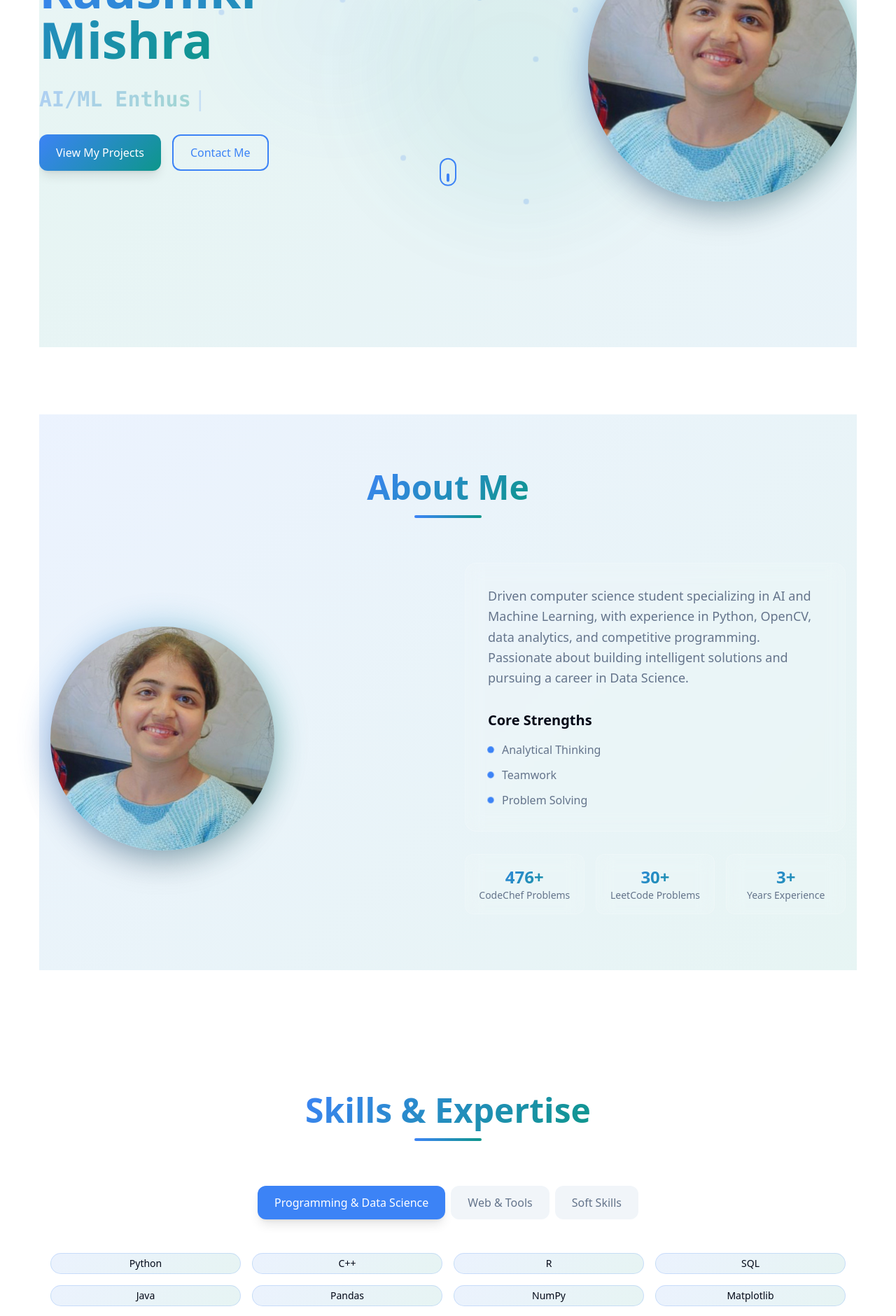
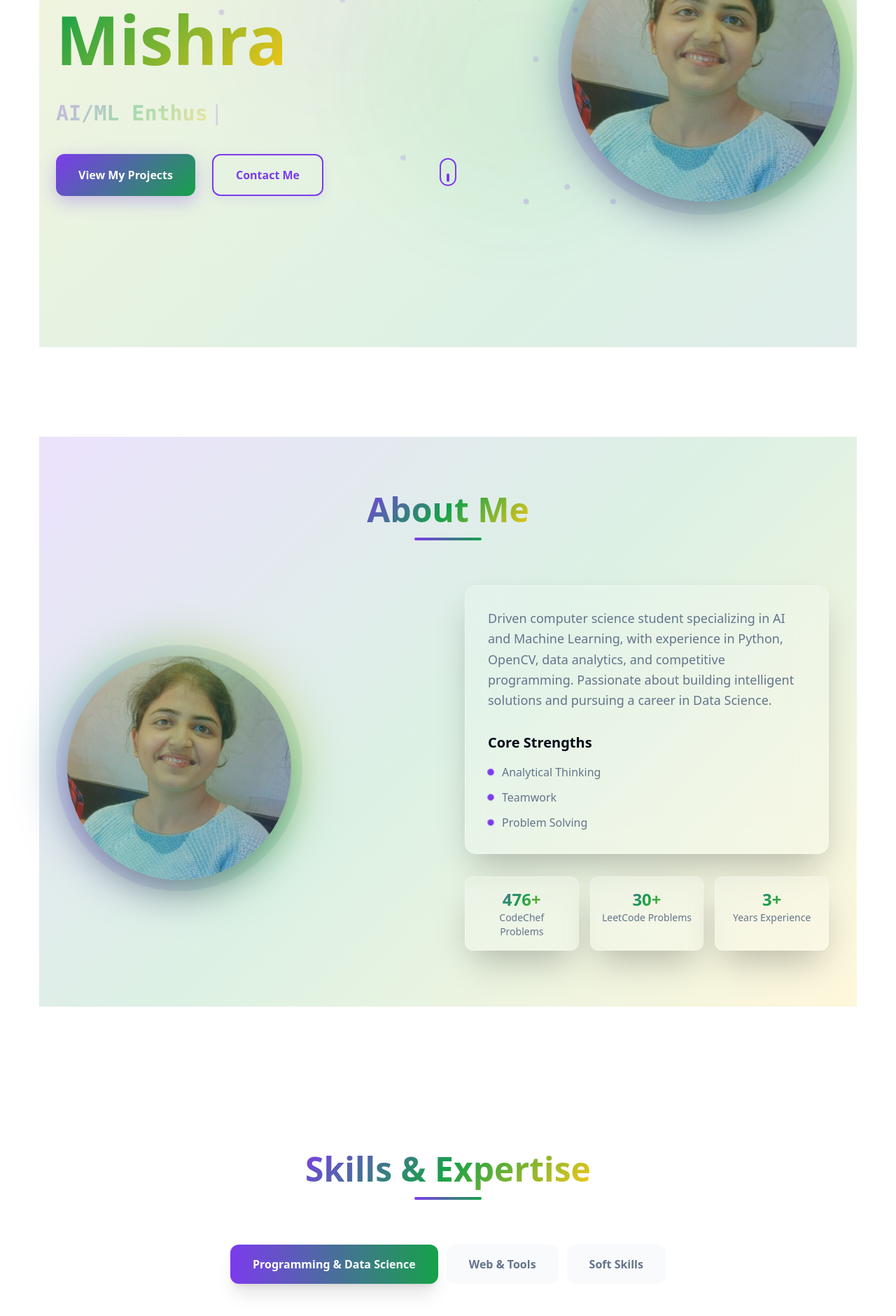
Before and after one commit to kaushiki2024/Portfolio, a Next.js app: page / in a window 1280 px wide. Shown: the part 400-2280 px from the top of the page at 70% size. Built offline with nearby package versions, Linux system fonts and the light colour scheme.

Commit message:
Enhance UI with refined styling, animations, and color palette updates
Co-authored-by: kaushikim80 <kaushikim80@gmail.com>

```diff
--- a/src/app/page.tsx
+++ b/src/app/page.tsx
@@ -9,7 +9,7 @@ import { Contact } from "@/components/sections/contact";
 
 export default function HomePage() {
   return (
-    <main className="container space-y-24 pt-24 pb-16">
+    <main className="container space-y-32 pt-24 pb-16">
       <Hero />
       <About />
       <Skills />
--- a/src/components/footer.tsx
+++ b/src/components/footer.tsx
@@ -8,8 +8,8 @@ export function Footer() {
   const currentYear = new Date().getFullYear();
 
   return (
-    <footer className="bg-background border-t border-border">
-      <div className="container-custom py-12">
+    <footer className="bg-gradient-to-r from-background via-muted/20 to-background border-t border-border">
+      <div className="container-custom py-16">
         <div className="grid md:grid-cols-3 gap-8 items-center">
           {/* Logo and Description */}
           <motion.div
--- a/src/components/sections/hero.tsx
+++ b/src/components/sections/hero.tsx
@@ -19,20 +19,20 @@ export function Hero() {
       <AnimatedBackground />
 
       <div className="container-custom relative z-10">
-        <div className="grid lg:grid-cols-2 gap-12 items-center">
+        <div className="grid lg:grid-cols-2 gap-16 items-center">
           {/* Left side - Content */}
           <motion.div
             initial={{ opacity: 0, x: -50 }}
             animate={{ opacity: 1, x: 0 }}
             transition={{ duration: 0.8, delay: 0.2 }}
-            className="space-y-8 text-center lg:text-left"
+            className="space-y-10 text-center lg:text-left"
           >
             <motion.div
               initial={{ opacity: 0, y: 20 }}
               animate={{ opacity: 1, y: 0 }}
               transition={{ duration: 0.8, delay: 0.4 }}
             >
-              <h1 className="text-5xl lg:text-7xl font-bold mb-4">
+              <h1 className="text-6xl lg:text-8xl font-black mb-6 leading-tight">
                 <span className="gradient-text">{site.name}</span>
               </h1>
             </motion.div>
@@ -41,7 +41,7 @@ export function Hero() {
               initial={{ opacity: 0, y: 20 }}
               animate={{ opacity: 1, y: 0 }}
               transition={{ duration: 0.8, delay: 0.6 }}
-              className="text-xl lg:text-2xl text-muted-foreground mb-8"
+              className="text-2xl lg:text-3xl text-muted-foreground mb-10"
             >
               <Typewriter words={site.typewriter} className="text-2xl lg:text-3xl" />
             </motion.div>
@@ -50,7 +50,7 @@ export function Hero() {
               initial={{ opacity: 0, y: 20 }}
               animate={{ opacity: 1, y: 0 }}
               transition={{ duration: 0.8, delay: 0.8 }}
-              className="flex flex-col sm:flex-row gap-4 justify-center lg:justify-start"
+              className="flex flex-col sm:flex-row gap-6 justify-center lg:justify-start"
             >
               <button
                 onClick={() => scrollToSection("projects")}
--- a/src/components/sections/skills.tsx
+++ b/src/components/sections/skills.tsx
@@ -23,22 +23,22 @@ export function Skills() {
           <div className="w-24 h-1 bg-gradient-to-r from-primary to-secondary mx-auto rounded-full" />
         </motion.div>
 
-        {/* Tabs */}
+        {/* Enhanced Tabs */}
         <motion.div
           initial={{ opacity: 0, y: 20 }}
           whileInView={{ opacity: 1, y: 0 }}
           transition={{ duration: 0.8, delay: 0.2 }}
           viewport={{ once: true }}
-          className="flex flex-wrap justify-center gap-2 mb-12"
+          className="flex flex-wrap justify-center gap-3 mb-16"
         >
           {Object.keys(site.skills).map((category) => (
             <motion.button
               key={category}
               onClick={() => setActiveTab(category)}
-              className={`px-6 py-3 rounded-lg font-medium transition-all duration-300 ${
+              className={`px-8 py-4 rounded-xl font-semibold transition-all duration-500 ${
                 activeTab === category
-                  ? "bg-primary text-white shadow-lg"
-                  : "bg-muted text-muted-foreground hover:bg-primary/10"
+                  ? "bg-gradient-to-r from-primary to-secondary text-white shadow-xl"
+                  : "bg-muted/50 text-muted-foreground hover:bg-primary/10 hover:scale-105"
               }`}
               whileHover={{ scale: 1.05 }}
               whileTap={{ scale: 0.95 }}
@@ -48,13 +48,13 @@ export function Skills() {
           ))}
         </motion.div>
 
-        {/* Skills Grid */}
+        {/* Enhanced Skills Grid */}
         <motion.div
           key={activeTab}
           initial={{ opacity: 0, y: 20 }}
           animate={{ opacity: 1, y: 0 }}
           transition={{ duration: 0.5 }}
-          className="grid grid-cols-2 md:grid-cols-3 lg:grid-cols-4 gap-4"
+          className="grid grid-cols-2 md:grid-cols-3 lg:grid-cols-4 gap-6"
         >
           {(site.skills as any)[activeTab].map((skill: string, index: number) => (
             <motion.div
@@ -62,8 +62,8 @@ export function Skills() {
               initial={{ opacity: 0, scale: 0.8 }}
               animate={{ opacity: 1, scale: 1 }}
               transition={{ duration: 0.3, delay: index * 0.05 }}
-              className="skill-tag text-center cursor-pointer"
-              whileHover={{ scale: 1.05, y: -2 }}
+              className="skill-tag text-center cursor-pointer hover-scale"
+              whileHover={{ scale: 1.05, y: -3 }}
             >
               {skill}
             </motion.div>
--- a/src/components/ui/animated-background.tsx
+++ b/src/components/ui/animated-background.tsx
@@ -5,7 +5,7 @@ import { useEffect, useState } from "react";
 
 export function AnimatedBackground() {
   const [mounted, setMounted] = useState(false);
-  const particles = Array.from({ length: 20 }, (_, i) => i);
+  const particles = Array.from({ length: 30 }, (_, i) => i);
 
   useEffect(() => {
     setMounted(true);
--- a/src/styles/globals.css
+++ b/src/styles/globals.css
@@ -9,20 +9,20 @@
   --card-foreground: 222.2 84% 4.9%;
   --popover: 0 0% 100%;
   --popover-foreground: 222.2 84% 4.9%;
-  --primary: 217 91% 60%; /* #2563eb */
+  --primary: 262 83% 58%; /* More vibrant purple */
   --primary-foreground: 210 40% 98%;
-  --secondary: 175 84% 32%; /* #14b8a6 */
+  --secondary: 142 76% 36%; /* Fresh green */
   --secondary-foreground: 222.2 47.4% 11.2%;
+  --accent: 47 96% 53%; /* Bright yellow */
+  --accent-foreground: 222.2 47.4% 11.2%;
   --muted: 210 40% 96.1%;
   --muted-foreground: 215.4 16.3% 46.9%;
-  --accent: 210 40% 96.1%;
-  --accent-foreground: 222.2 47.4% 11.2%;
   --destructive: 0 84.2% 60.2%;
   --destructive-foreground: 210 40% 98%;
   --border: 214.3 31.8% 91.4%;
   --input: 214.3 31.8% 91.4%;
-  --ring: 217 91% 60%;
-  --radius: 0.75rem;
+  --ring: 262 83% 58%;
+  --radius: 1rem;
 }
 
 .dark {
@@ -32,19 +32,19 @@
   --card-foreground: 210 40% 98%;
   --popover: 222.2 84% 4.9%;
   --popover-foreground: 210 40% 98%;
-  --primary: 217 91% 60%;
+  --primary: 262 83% 58%;
   --primary-foreground: 222.2 47.4% 11.2%;
-  --secondary: 175 84% 32%;
+  --secondary: 142 76% 36%;
   --secondary-foreground: 210 40% 98%;
+  --accent: 47 96% 53%;
+  --accent-foreground: 222.2 47.4% 11.2%;
   --muted: 217.2 32.6% 17.5%;
   --muted-foreground: 215 20.2% 65.1%;
-  --accent: 217.2 32.6% 17.5%;
-  --accent-foreground: 210 40% 98%;
   --destructive: 0 62.8% 30.6%;
   --destructive-foreground: 210 40% 98%;
   --border: 217.2 32.6% 17.5%;
   --input: 217.2 32.6% 17.5%;
-  --ring: 217 91% 60%;
+  --ring: 262 83% 58%;
 }
 
 html, body, :root {
@@ -55,58 +55,94 @@ body {
   @apply bg-background text-foreground antialiased;
 }
 
-/* Custom scrollbar */
+/* Enhanced scrollbar */
 ::-webkit-scrollbar {
-  width: 8px;
+  width: 10px;
 }
 
 ::-webkit-scrollbar-track {
-  @apply bg-muted;
+  @apply bg-muted/50;
 }
 
 ::-webkit-scrollbar-thumb {
-  @apply bg-primary/20 rounded-full;
+  @apply bg-gradient-to-b from-primary to-secondary rounded-full;
 }
 
 ::-webkit-scrollbar-thumb:hover {
-  @apply bg-primary/40;
+  @apply from-primary/80 to-secondary/80;
 }
 
-/* Glassmorphism card */
+/* Modern glassmorphism */
 .glass {
-  @apply bg-white/10 backdrop-blur-md border border-white/20;
+  @apply bg-white/20 backdrop-blur-xl border border-white/30 shadow-2xl;
 }
 
 .dark .glass {
-  @apply bg-black/10 border-white/10;
+  @apply bg-black/20 border-white/20;
 }
 
-/* Gradient backgrounds */
+/* Enhanced gradient backgrounds */
 .gradient-bg {
-  background: linear-gradient(135deg, hsl(var(--primary)/0.1) 0%, hsl(var(--secondary)/0.1) 100%);
+  background: linear-gradient(135deg,
+    hsl(var(--primary)/0.15) 0%,
+    hsl(var(--secondary)/0.15) 50%,
+    hsl(var(--accent)/0.15) 100%);
+}
+
+.gradient-bg-alt {
+  background: linear-gradient(45deg,
+    hsl(var(--primary)/0.1) 0%,
+    hsl(var(--secondary)/0.1) 25%,
+    hsl(var(--accent)/0.1) 50%,
+    hsl(var(--primary)/0.1) 75%,
+    hsl(var(--secondary)/0.1) 100%);
+  background-size: 200% 200%;
+  animation: gradientShift 8s ease infinite;
 }
 
 .gradient-text {
-  background: linear-gradient(135deg, hsl(var(--primary)) 0%, hsl(var(--secondary)) 100%);
+  background: linear-gradient(135deg,
+    hsl(var(--primary)) 0%,
+    hsl(var(--secondary)) 50%,
+    hsl(var(--accent)) 100%);
   -webkit-background-clip: text;
   -webkit-text-fill-color: transparent;
   background-clip: text;
 }
 
-/* Hover effects */
+.gradient-text-alt {
+  background: linear-gradient(45deg,
+    hsl(var(--primary)) 0%,
+    hsl(var(--accent)) 50%,
+    hsl(var(--secondary)) 100%);
+  -webkit-background-clip: text;
+  -webkit-text-fill-color: transparent;
+  background-clip: text;
+}
+
+/* Enhanced hover effects */
 .hover-lift {
-  @apply transition-all duration-300 hover:-translate-y-2 hover:shadow-xl;
+  @apply transition-all duration-500 hover:-translate-y-3 hover:shadow-2xl;
 }
 
 .hover-glow {
-  @apply transition-all duration-300 hover:shadow-lg hover:shadow-primary/25;
+  @apply transition-all duration-500 hover:shadow-xl hover:shadow-primary/30;
 }
 
-/* Animated background */
+.hover-scale {
+  @apply transition-all duration-300 hover:scale-105;
+}
+
+/* Enhanced animated background */
 .animated-bg {
-  background: linear-gradient(-45deg, hsl(var(--primary)/0.1), hsl(var(--secondary)/0.1), hsl(var(--primary)/0.05), hsl(var(--secondary)/0.05));
+  background: linear-gradient(-45deg,
+    hsl(var(--primary)/0.15),
+    hsl(var(--secondary)/0.15),
+    hsl(var(--accent)/0.15),
+    hsl(var(--primary)/0.1),
+    hsl(var(--secondary)/0.1));
   background-size: 400% 400%;
-  animation: gradientShift 15s ease infinite;
+  animation: gradientShift 20s ease infinite;
 }
 
 @keyframes gradientShift {
@@ -115,30 +151,42 @@ body {
   100% { background-position: 0% 50%; }
 }
 
-/* Skill tag animations */
+/* Enhanced skill tags */
 .skill-tag {
-  @apply px-3 py-1 rounded-full text-sm font-medium transition-all duration-300;
-  background: linear-gradient(135deg, hsl(var(--primary)/0.1) 0%, hsl(var(--secondary)/0.1) 100%);
-  border: 1px solid hsl(var(--primary)/0.2);
+  @apply px-4 py-2 rounded-full text-sm font-semibold transition-all duration-500;
+  background: linear-gradient(135deg,
+    hsl(var(--primary)/0.15) 0%,
+    hsl(var(--secondary)/0.15) 100%);
+  border: 2px solid hsl(var(--primary)/0.3);
+  box-shadow: 0 4px 15px hsl(var(--primary)/0.1);
 }
 
 .skill-tag:hover {
-  @apply scale-105 shadow-md;
-  background: linear-gradient(135deg, hsl(var(--primary)/0.2) 0%, hsl(var(--secondary)/0.2) 100%);
-  border-color: hsl(var(--primary)/0.4);
+  @apply scale-110 shadow-lg;
+  background: linear-gradient(135deg,
+    hsl(var(--primary)/0.25) 0%,
+    hsl(var(--secondary)/0.25) 100%);
+  border-color: hsl(var(--primary)/0.6);
+  box-shadow: 0 8px 25px hsl(var(--primary)/0.2);
 }
 
-/* Project card effects */
+/* Enhanced project cards */
 .project-card {
-  @apply relative overflow-hidden rounded-xl transition-all duration-500;
-  background: linear-gradient(135deg, hsl(var(--card)) 0%, hsl(var(--card)/0.8) 100%);
-  border: 1px solid hsl(var(--border));
+  @apply relative overflow-hidden rounded-2xl transition-all duration-700;
+  background: linear-gradient(135deg,
+    hsl(var(--card)) 0%,
+    hsl(var(--card)/0.9) 100%);
+  border: 2px solid hsl(var(--border));
+  box-shadow: 0 10px 30px hsl(var(--primary)/0.1);
 }
 
 .project-card::before {
   content: '';
-  @apply absolute inset-0 opacity-0 transition-opacity duration-500;
-  background: linear-gradient(135deg, hsl(var(--primary)/0.1) 0%, hsl(var(--secondary)/0.1) 100%);
+  @apply absolute inset-0 opacity-0 transition-opacity duration-700;
+  background: linear-gradient(135deg,
+    hsl(var(--primary)/0.1) 0%,
+    hsl(var(--secondary)/0.1) 50%,
+    hsl(var(--accent)/0.1) 100%);
 }
 
 .project-card:hover::before {
@@ -146,23 +194,31 @@ body {
 }
 
 .project-card:hover {
-  @apply -translate-y-2 shadow-2xl;
-  border-color: hsl(var(--primary)/0.3);
+  @apply -translate-y-4 shadow-2xl;
+  border-color: hsl(var(--primary)/0.5);
+  box-shadow: 0 20px 40px hsl(var(--primary)/0.2);
 }
 
-/* Timeline styles */
+/* Enhanced timeline */
 .timeline-item {
-  @apply relative pl-8 pb-8;
+  @apply relative pl-10 pb-10;
 }
 
 .timeline-item::before {
   content: '';
-  @apply absolute left-0 top-2 w-4 h-4 rounded-full bg-primary;
+  @apply absolute left-0 top-3 w-5 h-5 rounded-full;
+  background: linear-gradient(135deg,
+    hsl(var(--primary)) 0%,
+    hsl(var(--secondary)) 100%);
+  box-shadow: 0 0 20px hsl(var(--primary)/0.5);
 }
 
 .timeline-item::after {
   content: '';
-  @apply absolute left-2 top-6 w-0.5 h-full bg-border;
+  @apply absolute left-2.5 top-8 w-1 h-full;
+  background: linear-gradient(to bottom,
+    hsl(var(--primary)/0.5) 0%,
+    hsl(var(--secondary)/0.5) 100%);
 }
 
 .timeline-item:last-child::after {
@@ -174,32 +230,67 @@ body {
   @apply font-mono;
 }
 
-/* Profile image styles */
+/* Enhanced profile image */
 .profile-image {
   @apply relative;
 }
 
 .profile-image::before {
   content: '';
-  @apply absolute inset-0 rounded-full bg-gradient-to-r from-primary to-secondary opacity-20 blur-xl;
-  animation: pulse 2s ease-in-out infinite;
+  @apply absolute inset-0 rounded-full;
+  background: linear-gradient(45deg,
+    hsl(var(--primary)) 0%,
+    hsl(var(--secondary)) 50%,
+    hsl(var(--accent)) 100%);
+  opacity: 0.3;
+  filter: blur(2rem);
+  animation: pulse 3s ease-in-out infinite;
+}
+
+.profile-image::after {
+  content: '';
+  @apply absolute inset-0 rounded-full;
+  background: linear-gradient(45deg,
+    hsl(var(--primary)/0.2) 0%,
+    hsl(var(--secondary)/0.2) 50%,
+    hsl(var(--accent)/0.2) 100%);
+  animation: spin 10s linear infinite;
 }
 
 @keyframes pulse {
-  0%, 100% { opacity: 0.2; }
-  50% { opacity: 0.4; }
+  0%, 100% { opacity: 0.3; transform: scale(1); }
+  50% { opacity: 0.6; transform: scale(1.1); }
 }
 
-/* Button styles */
+@keyframes spin {
+  from { transform: rotate(0deg); }
+  to { transform: rotate(360deg); }
+}
+
+/* Enhanced button styles */
 .btn-primary {
-  @apply px-6 py-3 rounded-lg font-medium transition-all duration-300;
-  background: linear-gradient(135deg, hsl(var(--primary)) 0%, hsl(var(--secondary)) 100%);
+  @apply px-8 py-4 rounded-xl font-semibold transition-all duration-500;
+  background: linear-gradient(135deg,
+    hsl(var(--primary)) 0%,
+    hsl(var(--secondary)) 100%);
   @apply text-white shadow-lg hover:shadow-xl hover:scale-105;
+  box-shadow: 0 8px 25px hsl(var(--primary)/0.3);
+}
+
+.btn-primary:hover {
+  box-shadow: 0 12px 35px hsl(var(--primary)/0.4);
+  transform: translateY(-2px);
 }
 
 .btn-secondary {
-  @apply px-6 py-3 rounded-lg font-medium transition-all duration-300;
+  @apply px-8 py-4 rounded-xl font-semibold transition-all duration-500;
   @apply border-2 border-primary text-primary hover:bg-primary hover:text-white;
+  box-shadow: 0 4px 15px hsl(var(--primary)/0.1);
+}
+
+.btn-secondary:hover {
+  box-shadow: 0 8px 25px hsl(var(--primary)/0.2);
+  transform: translateY(-2px);
 }
 
 /* Section spacing */
@@ -209,5 +300,43 @@ body {
 
 /* Container max width */
 .container-custom {
-  @apply max-w-7xl mx-auto;
+  @apply max-w-7xl mx-auto px-6;
 }
+
+/* Floating animation */
+@keyframes float {
+  0%, 100% { transform: translateY(0px); }
+  50% { transform: translateY(-20px); }
+}
+
+.animate-float {
+  animation: float 6s ease-in-out infinite;
+}
+
+/* Shimmer effect */
+.shimmer {
+  background: linear-gradient(90deg,
+    transparent 0%,
+    hsl(var(--primary)/0.1) 50%,
+    transparent 100%);
+  background-size: 200% 100%;
+  animation: shimmer 2s infinite;
+}
+
+@keyframes shimmer {
+  0% { background-position: -200% 0; }
+  100% { background-position: 200% 0; }
+}
+
+/* Enhanced card shadows */
+.card-shadow {
+  box-shadow:
+    0 10px 30px hsl(var(--primary)/0.1),
+    0 1px 8px hsl(var(--primary)/0.05);
+}
+
+.card-shadow-hover {
+  box-shadow:
+    0 20px 40px hsl(var(--primary)/0.15),
+    0 8px 16px hsl(var(--primary)/0.1);
+}
```
Also changed, not shown: src/components/navbar.tsx (+4 -4 lines), src/components/sections/projects.tsx (+6 -5 lines).
